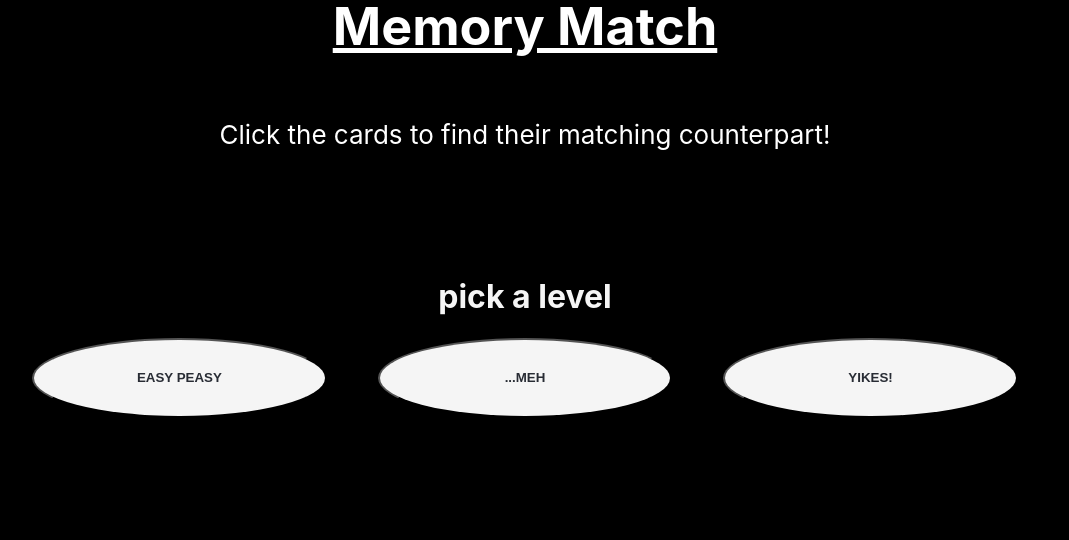
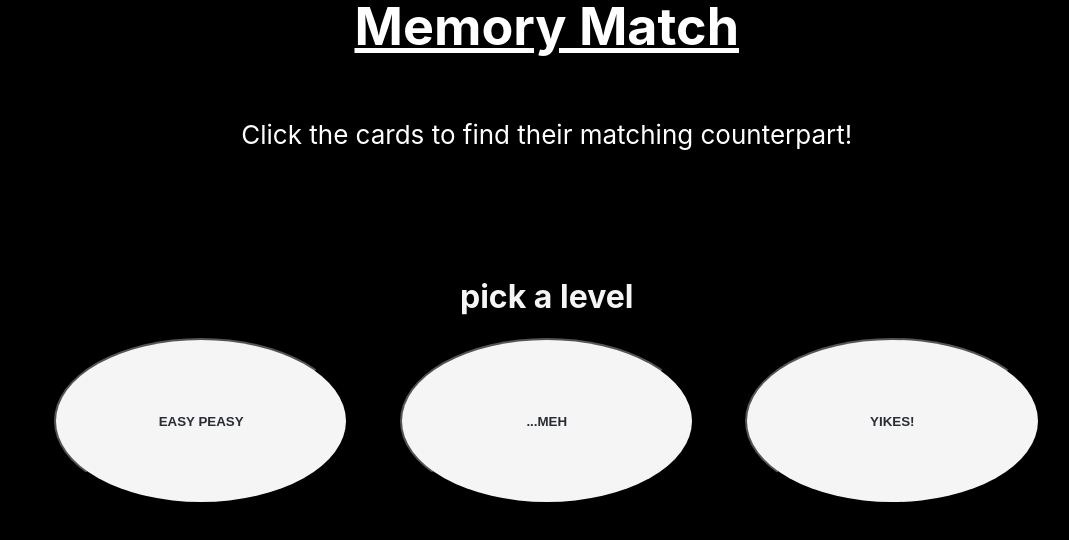
Before and after one commit to Chaiku/Memory-Matching, a React app in the folder memory-matching/: page / in a window 1280 px wide. Shown: the whole page, without its empty margins (115-1184 px from the left). Built offline with nearby package versions, Linux system fonts and the light colour scheme.

Commit message:
final styling touches, fixed scrolling

```diff
--- a/memory-matching/src/Board.js
+++ b/memory-matching/src/Board.js
@@ -109,7 +109,6 @@ class Board extends React.Component {
         setTimeout(() => {
             remove1.style.visibility = "hidden";
             remove2.style.visibility = "hidden";
-
         }, 1000);
 
         this.resetMatch();
--- a/memory-matching/src/board.css
+++ b/memory-matching/src/board.css
@@ -1,3 +1,3 @@
 body {
-    background: #282c34;
+    overflow: scroll;
 }
--- a/memory-matching/src/card.css
+++ b/memory-matching/src/card.css
@@ -2,7 +2,7 @@
   float: left;
   width: 9vw;
   height: 14.282vw;
-  margin: 1vw 5vw;
+  margin: 1vw 4.6vw;
   position: static;
   border: solid 1px #282c34;
 }
@@ -36,9 +36,7 @@
   float: left;
   width: 6vw;
   height: 9.1692vw;
-  margin: .6vh 1.9vw;
-  /* border: .5px solid gray;
-  border-radius: 5px */
+  margin: .6vh 1.6vw;
 }
 
 .discarded,
--- a/memory-matching/src/game.css
+++ b/memory-matching/src/game.css
@@ -1,10 +1,10 @@
-body {
+/* body {
   background-color: #282c34;
-  overflow-y: scroll;
-}
+} */
 
 .game {
   text-align: center;
+  margin: 0 0 0 3.4vw;
 }
 #youWin,
 #youLose,
@@ -31,17 +31,17 @@ body {
   text-align: center;
   position: fixed;
   bottom: 15vh;
-  left: 38.5vw;
+  left: 38vw;
   z-index: 1000;
 }
 
 .playBtn {
-  height: 10vh;
+  height: 13vw;
   width: 23vw;
+  margin: 0 2vw;
   text-transform: uppercase;
   font-weight: 800;
   border-radius: 50%;
   background-color: whitesmoke;
   color: #282c34;
-  margin: 0 2vw 2vh;
 }
--- a/memory-matching/src/index.css
+++ b/memory-matching/src/index.css
@@ -1,5 +1,9 @@
+html {
+  height: 100%;
+  overflow: scroll;
+}
+
 body {
-  margin: 0 0 4vh 0;
   font-family: -apple-system, BlinkMacSystemFont, "Segoe UI", "Roboto", "Oxygen",
     "Ubuntu", "Cantarell", "Fira Sans", "Droid Sans", "Helvetica Neue",
     sans-serif;
```
